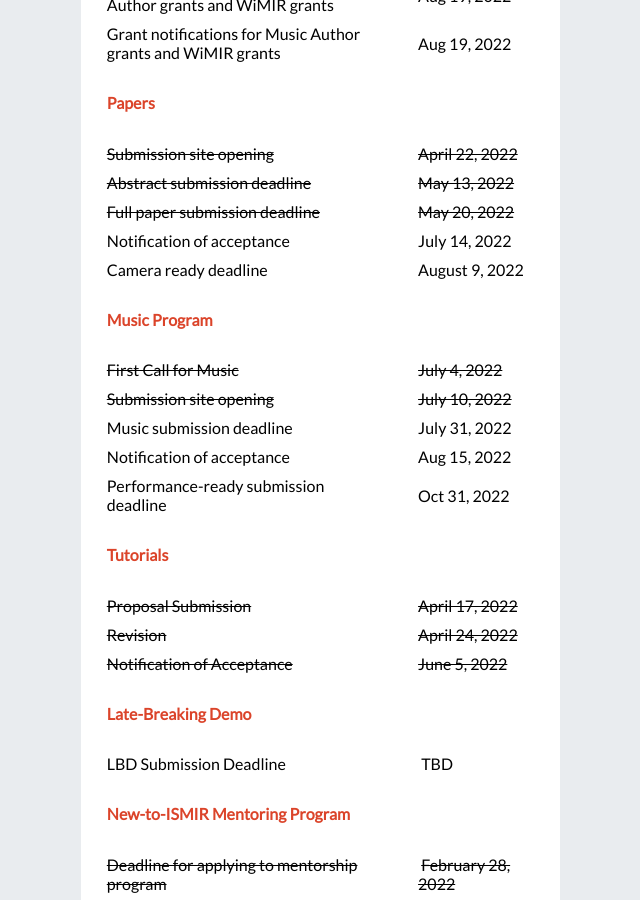
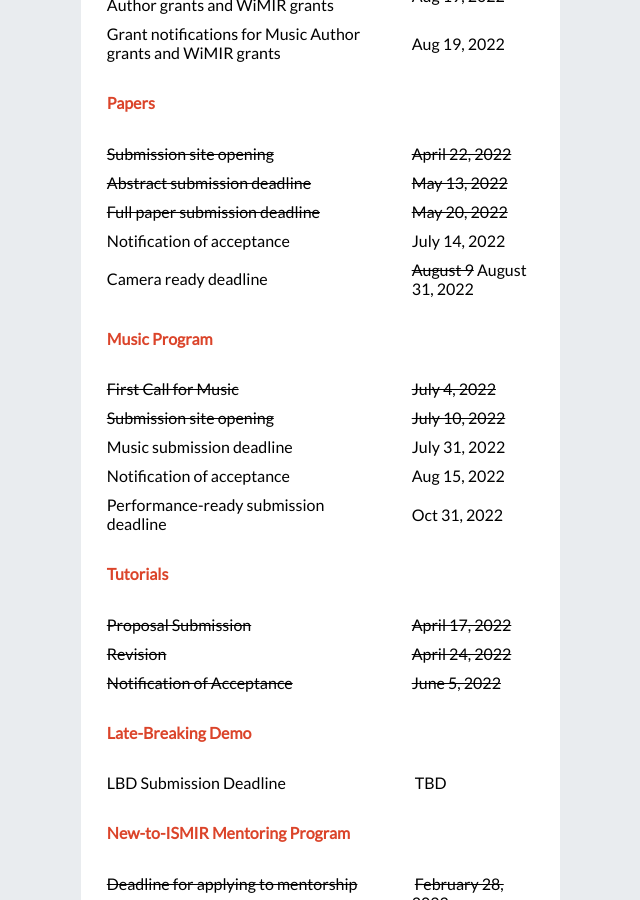
Before and after one commit to ismir2022/ismir2022.github.io, a Jekyll site: the page built from index.md, in a window 1280 px wide and 900 px high, scrolled down 1659 px. Shown: the whole window, without its empty margins (106-746 px from the left). Built offline with Jekyll 4.4.1, drawn with Linux system fonts in a browser that asks for light colours; nearby versions of some CDN libraries; comment, search, counter and statistics services are not loaded.

Commit message:
Update index.md

```diff
--- a/index.md
+++ b/index.md
@@ -40,7 +40,7 @@
     </tr>
     <tr class="timelineparts">
         <td>Registration portal opens</td>
-        <td> July 14, 2022 </td>
+        <td><span style="text-decoration:line-through">July 14, 2022</span></td>
     </tr>
     <tr class="timelineparts">
         <td>Author registration deadline</td>
@@ -108,7 +108,7 @@
     </tr>
     <tr class="timelineparts">
         <td>Camera ready deadline</td>
-        <td> August 9, 2022 </td>
+        <td><span style="text-decoration:line-through">August 9</span> August 31, 2022</td>
     </tr>
     <tr class="timelineparts">
         <td><h4><span style="color:#DB442A">Music Program</span></h4></td>
```
